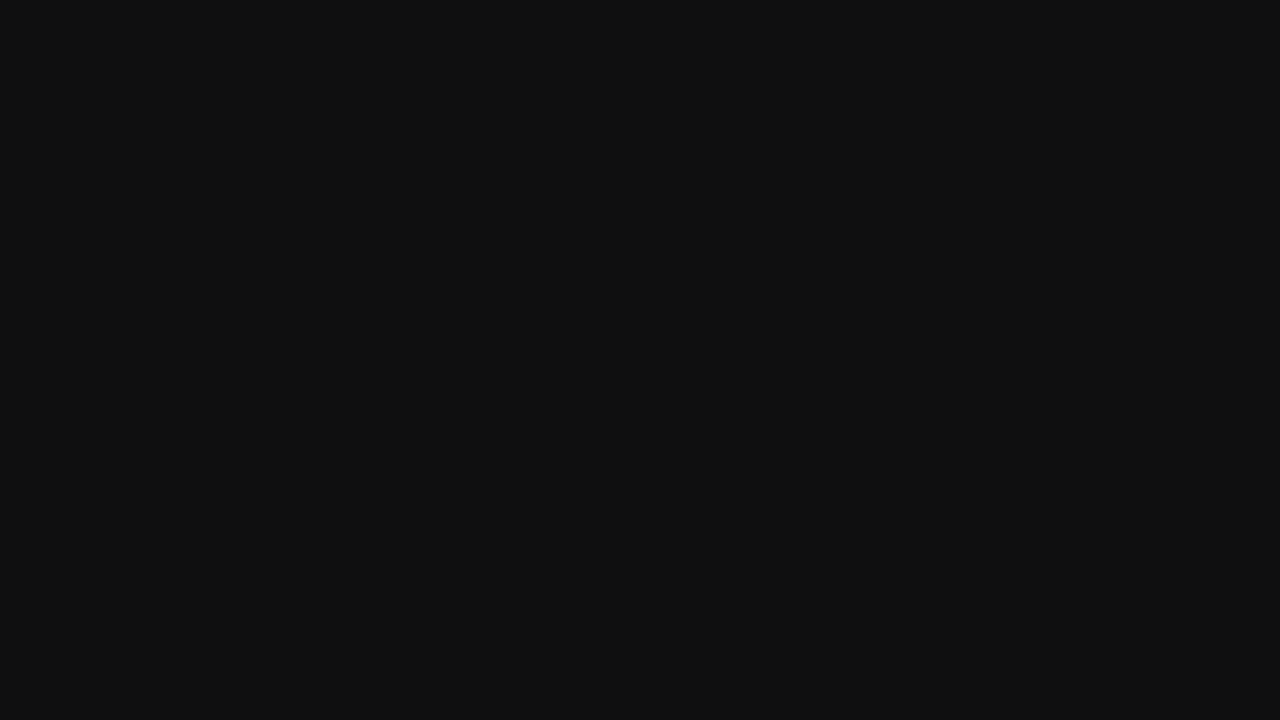
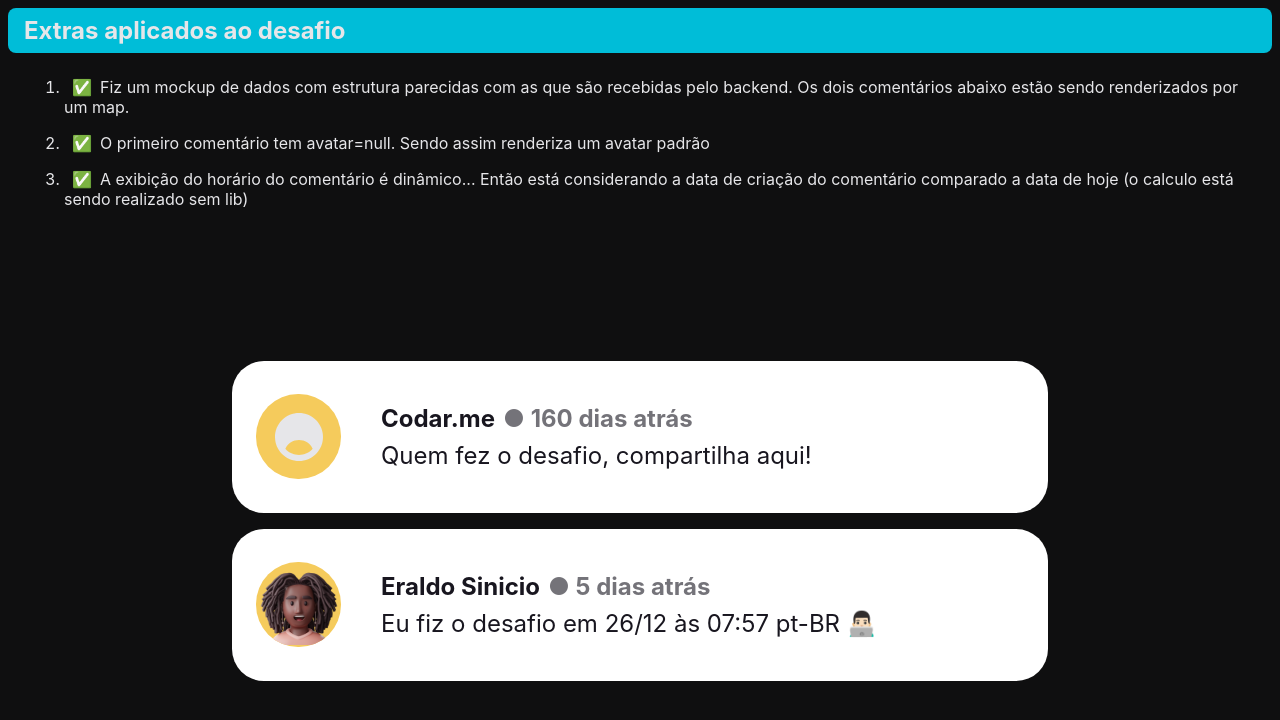
Before and after one commit to eraldosiniciof/input-challenges, a React (Create React App) app: page /comment in a window 1280 px wide. Before the commit this address had no page. Shown: the top 720 px of the page. Built offline with nearby package versions, Linux system fonts and the light colour scheme.

Commit message:
feat: level 1 - comments cards

```diff
--- a/src/components/Icon/index.js
+++ b/src/components/Icon/index.js
@@ -4,10 +4,12 @@ import t from 'prop-types';
 
 import { ReactComponent as logoPix } from './svgs/LogoPix.svg';
 import { ReactComponent as avatar } from './svgs/Avatar.svg';
+import { ReactComponent as avatar02 } from './svgs/Avatar02.svg';
 
 const icons = {
   logoPix,
   avatar,
+  avatar02,
 };
 
 const StyledIcon = styled('svg')`
--- /dev/null
+++ b/src/components/Plus/index.js
@@ -0,0 +1,57 @@
+import React from 'react';
+import styled from 'styled-components';
+
+import t from 'prop-types';
+
+const Container = styled('div')`
+  margin: 0 auto;
+  padding: 8px;
+`;
+
+const Title = styled('div')`
+  background-color: #00bdd8;
+
+  font-size: 24px;
+  font-weight: bold;
+
+  padding: 8px 16px;
+  border-radius: 8px;
+`;
+
+const Description = styled('div')`
+  padding: 8px 16px;
+`;
+
+const List = styled('ol')`
+  display: flex;
+  flex-direction: column;
+  gap: 16px;
+`;
+
+const ListItem = styled('li')`
+  &::before {
+    content: '✅';
+    margin: 8px;
+  }
+`;
+
+export function Plus({ description }) {
+  return (
+    <Container>
+      <Title>Extras aplicados ao desafio</Title>
+      {description && (
+        <Description>
+          <List>
+            {description.map((descriptionItem, index) => (
+              <ListItem key={`key-${index}`}>{descriptionItem}</ListItem>
+            ))}
+          </List>
+        </Description>
+      )}
+    </Container>
+  );
+}
+
+Plus.propTypes = {
+  description: t.arrayOf(t.string),
+};
--- /dev/null
+++ b/src/pages/LevelOne/Comment/index.js
@@ -0,0 +1,190 @@
+import React from 'react';
+
+import t from 'prop-types';
+import styled from 'styled-components';
+
+import { Icon } from '~/components/Icon';
+import { Plus } from '~/components/Plus';
+
+const mockData = [
+  {
+    avatar: null,
+    name: 'Codar.me',
+    created_at: '2022-07-24T09:57:08.375Z',
+    comment: 'Quem fez o desafio, compartilha aqui!',
+  },
+  {
+    avatar: 'avatar02',
+    name: 'Eraldo Sinicio',
+    created_at: '2022-12-26T10:57:08.375Z',
+    comment: 'Eu fiz o desafio em 26/12 às 07:57 pt-BR 👨🏻‍💻',
+  },
+];
+
+const Container = styled('div')`
+  display: flex;
+  width: 100vw;
+  height: 100vh;
+
+  flex-direction: column;
+`;
+
+const CenterBox = styled('div')`
+  margin: auto;
+  display: flex;
+  flex-direction: column;
+  justify-content: center;
+  align-items: center;
+  gap: 16px;
+`;
+
+const Card = styled('div')`
+  display: flex;
+  align-items: center;
+
+  justify-content: flex-start;
+
+  padding: 12px 24px;
+
+  width: 60vw;
+  height: 16vh;
+  border-radius: 32px;
+
+  background-color: #ffffff;
+
+  @media screen and (max-width: 400px) {
+    width: 80vw;
+    height: 10vh;
+  }
+`;
+
+const BoxAvatar = styled('div')`
+  background-color: #f5cb5c;
+  border-radius: 42px;
+  width: 85px;
+  height: 85px;
+  overflow: hidden;
+
+  display: flex;
+  justify-content: center;
+  align-items: center;
+
+  @media screen and (max-width: 400px) {
+    border-radius: 30px;
+    width: 70px;
+    height: 70px;
+  }
+`;
+
+const Box = styled('div')`
+  display: flex;
+  flex-direction: column;
+  align-items: flex-start;
+  justify-content: center;
+  gap: 8px;
+
+  margin-left: 40px;
+
+  @media screen and (max-width: 400px) {
+    margin-left: 8px;
+  }
+`;
+
+const Title = styled('div')`
+  font-size: 24px;
+  font-weight: bold;
+  color: #18161f;
+
+  @media screen and (max-width: 400px) {
+    font-size: 20px;
+  }
+`;
+
+const Hours = styled('div')`
+  color: rgba(24, 22, 31, 0.6);
+  font-size: 24px;
+  font-weight: 700;
+
+  @media screen and (max-width: 400px) {
+    font-size: 12px;
+  }
+`;
+
+const BoxHeader = styled('div')`
+  display: flex;
+  align-items: center;
+  gap: 8px;
+
+  @media screen and (max-width: 400px) {
+    gap: 4px;
+  }
+`;
+
+const BoxComment = styled('div')`
+  color: #18161f;
+  font-size: 24px;
+
+  @media screen and (max-width: 400px) {
+    font-size: 16px;
+  }
+`;
+
+function getDiffHours(initialDate) {
+  const created = new Date(initialDate).getTime();
+  const now = new Date().getTime();
+
+  const diff = new Date(now - created);
+  const diffHours = Math.round(diff.getTime() / 3600000).toString();
+
+  const totalDays = (diffHours / 24).toFixed(0);
+
+  const result =
+    diffHours > 24
+      ? `${totalDays} ${totalDays > 1 ? 'dias' : 'dia'}`
+      : `${diffHours} ${diffHours > 1 ? 'horas' : 'hora'}`;
+
+  return `● ${result}`;
+}
+
+function Item({ data }) {
+  return (
+    <>
+      {data.length &&
+        data.map((dataComment) => (
+          <Card key={dataComment.name}>
+            <BoxAvatar>
+              <Icon name={dataComment.avatar || 'avatar'} />
+            </BoxAvatar>
+            <Box>
+              <BoxHeader>
+                <Title>{dataComment.name}</Title>
+                <Hours>{getDiffHours(dataComment.created_at)} atrás</Hours>
+              </BoxHeader>
+              <BoxComment>{dataComment.comment}</BoxComment>
+            </Box>
+          </Card>
+        ))}
+    </>
+  );
+}
+
+Item.propTypes = {
+  data: t.arrayOf(t.any),
+};
+
+const plusDescription = [
+  'Fiz um mockup de dados com estrutura parecidas com as que são recebidas pelo backend. Os dois comentários abaixo estão sendo renderizados por um map.',
+  'O primeiro comentário tem avatar=null. Sendo assim renderiza um avatar padrão',
+  'A exibição do horário do comentário é dinâmico... Então está considerando a data de criação do comentário comparado a data de hoje (o calculo está sendo realizado sem lib)',
+];
+
+export function Comment() {
+  return (
+    <Container>
+      <Plus description={plusDescription} />
+      <CenterBox>
+        <Item data={mockData} />
+      </CenterBox>
+    </Container>
+  );
+}
--- a/src/pages/LevelOne/index.js
+++ b/src/pages/LevelOne/index.js
@@ -24,6 +24,12 @@ export function LevelOne() {
         name="Perfil"
         description="Card centralizado com Avatar, Nome e Descrição"
       />
+
+      <Option
+        to="/comment"
+        name="Comentário"
+        description="Card centralizado com Avatar, Nome, Horário relativo e Comentários"
+      />
     </Container>
   );
 }
--- a/src/pages/index.js
+++ b/src/pages/index.js
@@ -4,12 +4,14 @@ import { Main } from '~/pages/Main';
 import { BrowserRouter, Routes, Route } from 'react-router-dom';
 import { CardPix } from './LevelOne/CardPix';
 import { Profile } from './LevelOne/Profile';
+import { Comment } from './LevelOne/Comment';
 
 const AllRoutes = () => (
   <Routes>
     <Route path="/" exact element={<Main />} />
     <Route path="/card-pix" element={<CardPix />} />
     <Route path="/profile" element={<Profile />} />
+    <Route path="/comment" element={<Comment />} />
   </Routes>
 );
 
```
Also changed, not shown: src/components/Icon/svgs/Avatar02.svg (added), 1 other file (tests, documents, lock files or other folders).
